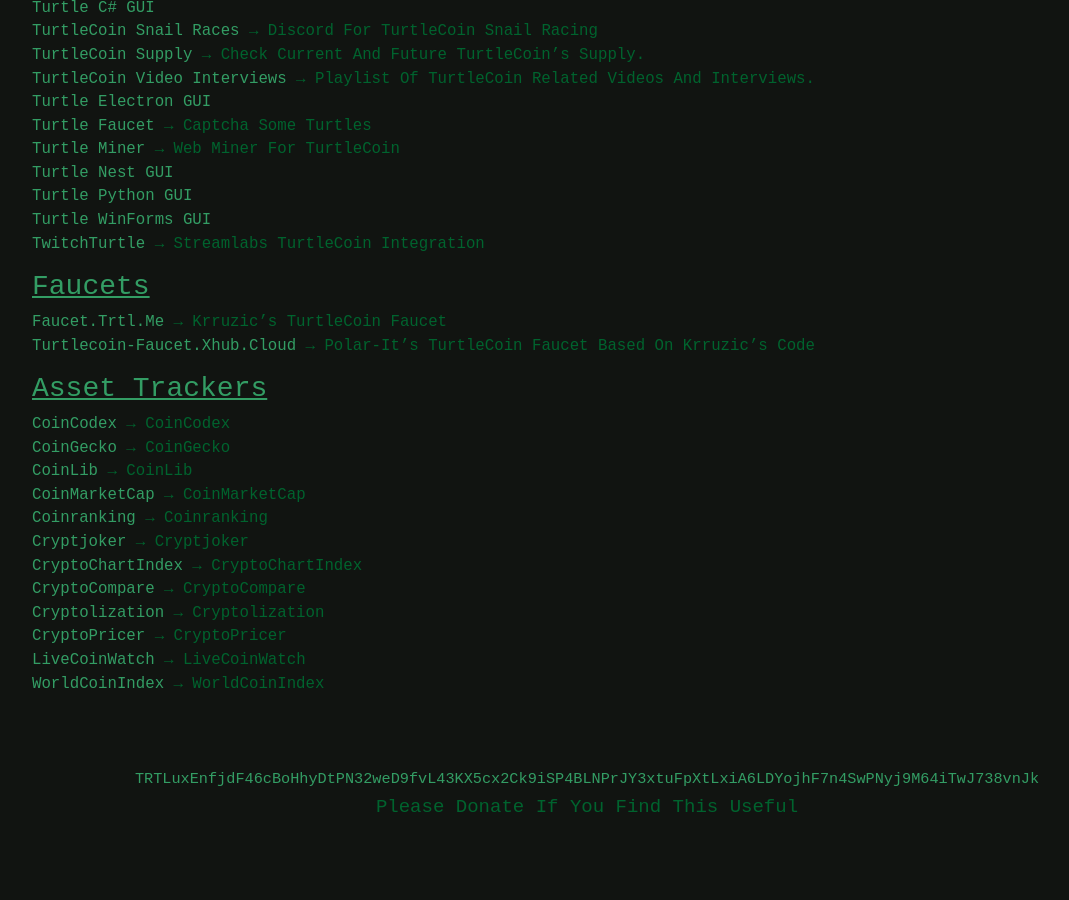
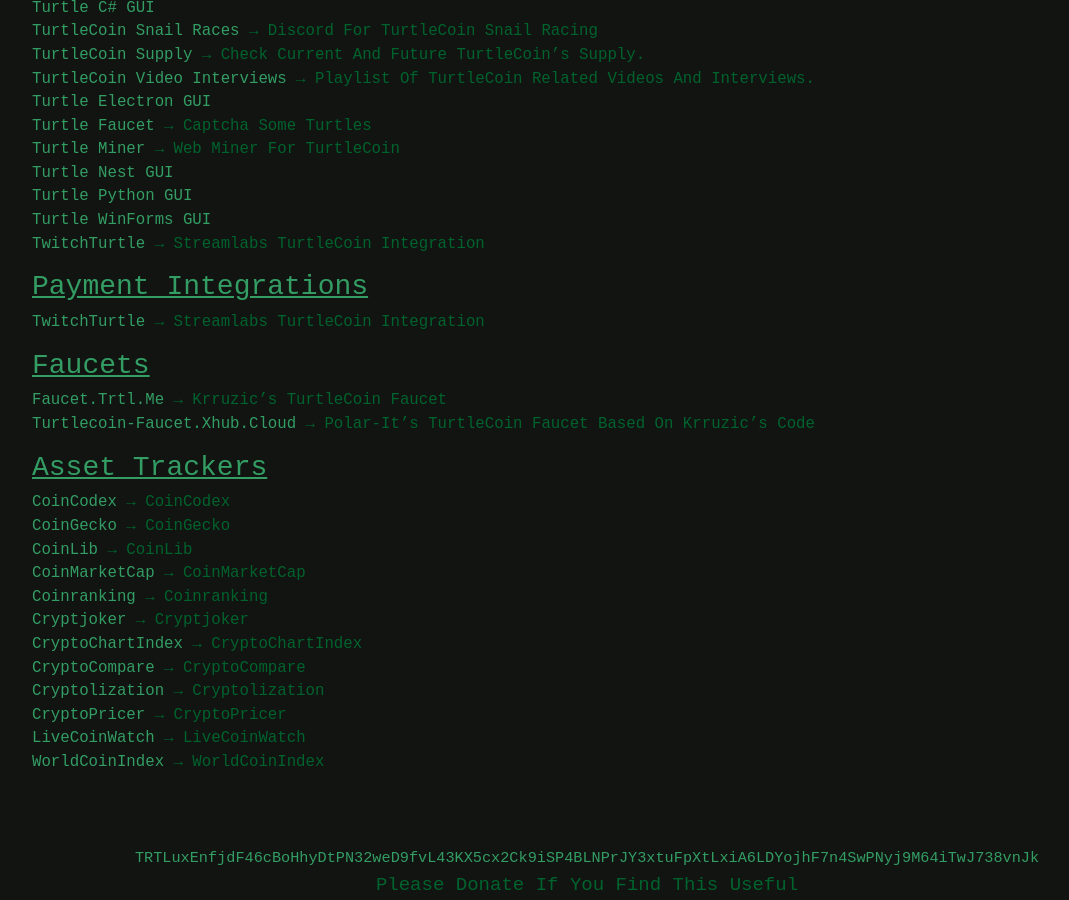
Before and after one commit to zack796/turtleturtle.org, a Jekyll site: the page built from index.md, in a window 1280 px wide and 900 px high, scrolled down 1920 px. Shown: the whole window, without its empty margins (53-1122 px from the left). Built offline with Jekyll 4.4.1, drawn with Linux system fonts in a browser that asks for light colours; before the commit the page ends 2741 px from its top, so only the background shows below that.

Commit message:
Added payment integration tab

```diff
--- a/index.md
+++ b/index.md
@@ -85,6 +85,9 @@
 [Turtle WinForms GUI](https://github.com/turtlecoin/turtle-wallet-winforms)
 [TwitchTurtle](https://twitchturtle.com) → Streamlabs TurtleCoin integration
 
+### Payment Integrations
+[TwitchTurtle](https://twitchturtle.com) → Streamlabs TurtleCoin integration
+
 ### Faucets
 [faucet.trtl.me](https://faucet.trtl.me) → krruzic's TurtleCoin Faucet
 [turtlecoin-faucet.xhub.cloud](http://turtlecoin-faucet.xhub.cloud) → polar-it's TurtleCoin Faucet based on krruzic's code
```
